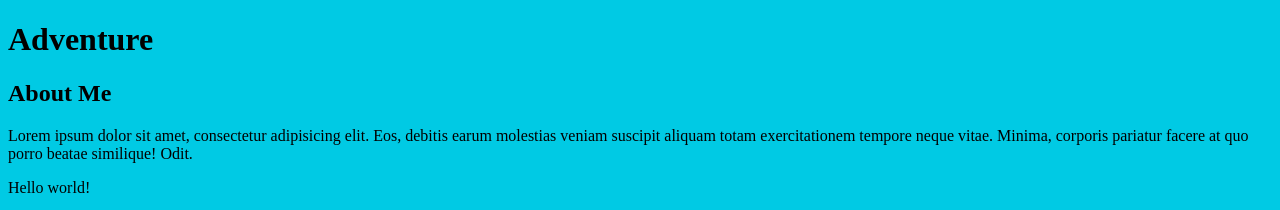
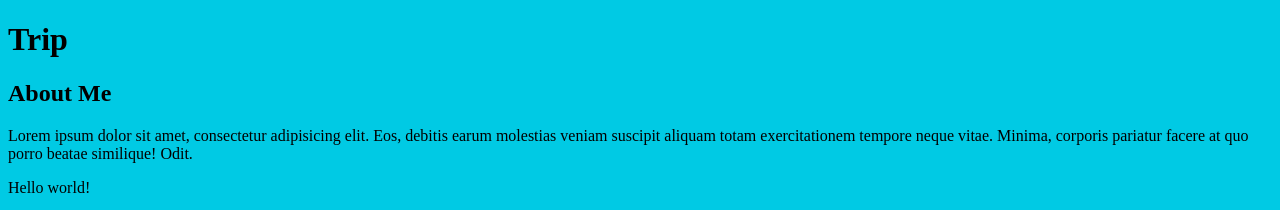
Before and after one commit to chbloca/udacity-git-course, a plain HTML site: page index.html in a window 1280 px wide. Shown: the top 210 px of the page. Drawn offline with Linux system fonts and the light colour scheme.

Commit message:
Change Heading on Branch 1

```diff
--- a/index.html
+++ b/index.html
@@ -10,7 +10,7 @@
 <body>
 
     <header>
-        <h1>Adventure</h1>
+        <h1>Trip</h1>
     </header>
 
     <div class="container">
```
